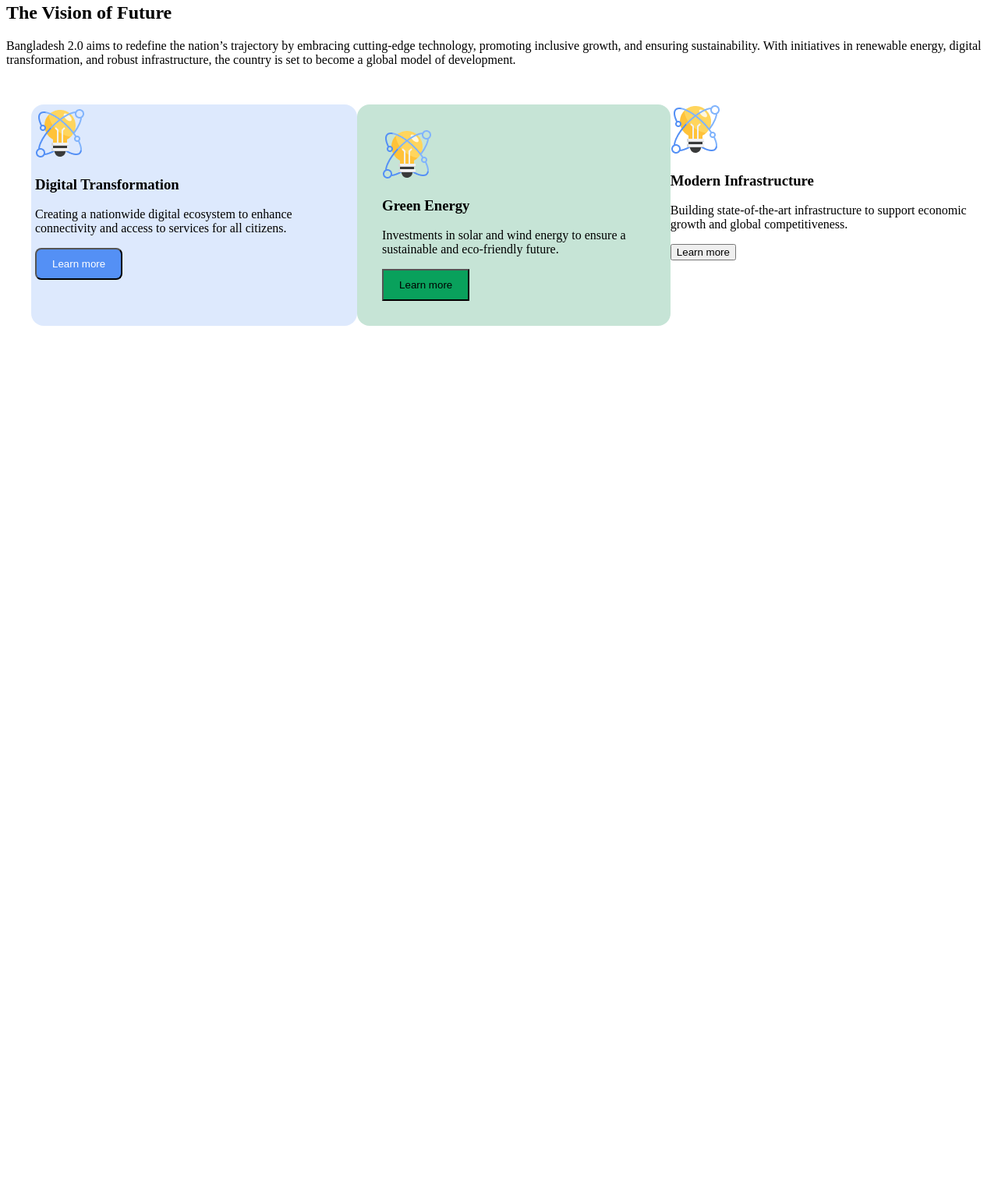
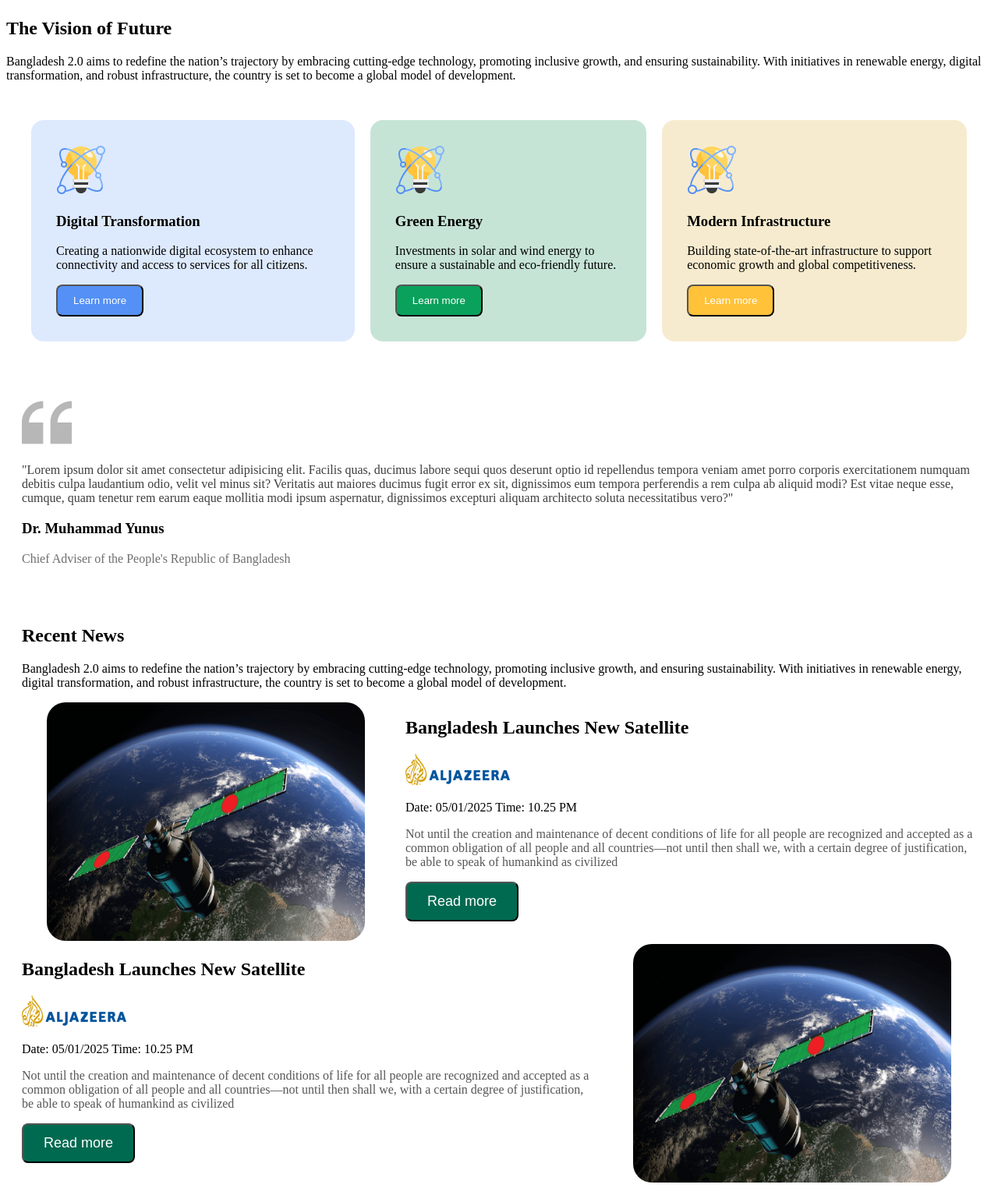
Before and after one commit to Ashraf682932/Assignment-1, a plain HTML site: page index.html in a window 1280 px wide. Shown: the part 950-2474 px from the top of the page at 78% size. Before the commit the page ends 1408 px from the top, so only its background shows below. Drawn offline with Linux system fonts and the light colour scheme.

Commit message:
satelite-section

```diff
--- a/index.html
+++ b/index.html
@@ -55,8 +55,9 @@
 
 
     </div>
+    <!-- card section -->
    </section>
-   <section>
+   <section class="card-section">
     <h2>The Vision of Future</h2>
     <p>Bangladesh 2.0 aims to redefine the nation’s trajectory by embracing cutting-edge technology, promoting inclusive growth, and ensuring sustainability. With initiatives in renewable energy, digital transformation, and robust infrastructure, the country is set to become a global model of development.</p>
     <div class="card">
@@ -73,17 +74,59 @@
             <p>Investments in solar and wind energy to ensure a sustainable and eco-friendly future.</p>
             <button class="card-2-btn">Learn more</button>
         </div>
-        <div>
+        <div class="card-3">
             <img src="./assets/card-icon.png" alt="">
             <h3>Modern Infrastructure</h3>
             <p>Building state-of-the-art infrastructure to support economic growth and global competitiveness.</p>
-            <button>Learn more</button>
+            <button class="card-3-btn">Learn more</button>
         </div>
+    </div>
+    <!-- text section -->
+   </section>
+   <section class="lorem">
+    <img src="./assets/quote-bg.png" alt="">
+    <p class="p-lorem">"Lorem ipsum dolor sit amet consectetur adipisicing elit. Facilis quas, ducimus labore sequi quos deserunt optio id repellendus tempora veniam amet porro corporis exercitationem numquam debitis culpa laudantium odio, velit vel minus sit? Veritatis aut maiores ducimus fugit error ex sit, dignissimos eum tempora perferendis a rem culpa ab aliquid modi? Est vitae neque esse, cumque, quam tenetur rem earum eaque mollitia modi ipsum aspernatur, dignissimos excepturi aliquam architecto soluta necessitatibus vero?"</p>
+    <h3 class="Adviser">Dr. Muhammad Yunus</h3>
+    <p class="paragraph">Chief Adviser of the People's Republic of Bangladesh</p>
+   </section>
+   <section>
 
 
+   </section>
+   <!-- satelite section -->
+   <section class="satelite-section">
+    <h1>Recent News</h1>
+    <p>Bangladesh 2.0 aims to redefine the nation’s trajectory by embracing cutting-edge technology, promoting inclusive growth, and ensuring sustainability. With initiatives in renewable energy, digital transformation, and robust infrastructure, the country is set to become a global model of development.</p>
+
+    <div class="satelite">
+        <div>
+            <img class="satelite-img" src="./assets/satelite.png" alt="">
+        </div>
+        <div>
+            <h2>Bangladesh Launches New Satellite</h2>
+            <img class="" src="./assets/al-jazeera.png" alt="">
+            <p>Date: 05/01/2025  Time: 10.25 PM</p>
+            <p class="satelite-text">Not until the creation and maintenance of decent conditions of life for all people are recognized and accepted as a common obligation of all people and all countries—not until then shall we,
+                with a certain degree of justification, be able to speak of humankind as civilized</p>
+             <button class="satelite-btn">Read more</button>
+            </div>
     </div>
+    <div class="satelite">
 
-   </section>
+        <div>
+            <h2>Bangladesh Launches New Satellite</h2>
+            <img class="" src="./assets/al-jazeera.png" alt="">
+            <p>Date: 05/01/2025  Time: 10.25 PM</p>
+            <p class="satelite-text">Not until the creation and maintenance of decent conditions of life for all people are recognized and accepted as a common obligation of all people and all countries—not until then shall we,
+                with a certain degree of justification, be able to speak of humankind as civilized</p>
+             <button class="satelite-btn">Read more</button>
+            </div>
+            <div>
+                <img class="satelite-img" src="./assets/satelite.png" alt="">
+            </div>
+    </div>
+</section>
+<section>
 
-</body>
+</section>
 </html>
--- a/style.css
+++ b/style.css
@@ -89,9 +89,16 @@
    align-items: start;
 
 }
+/* card section */
+.card-section{
+    padding-top: 20px;
+    padding-bottom: 20px;
+}
+
+
 .card{
     display: flex;
-    gap: 4;
+    gap:20px;
 padding: 32px;
 right:10px;
 
@@ -100,9 +107,10 @@ right:10px;
     align-items: center;
     box-sizing: border-box;
 border-radius: 16px;
-
+box-sizing: border-box;
+border-radius: 16px;
+padding: 32px;
 background: rgba(84, 144, 245, 0.2);
-padding: 5px;
 }
 .card-1-btn{
     border-radius: 8px;
@@ -124,5 +132,69 @@ background: rgb(198, 228, 214);
     padding: 11px 20px 11px 20px;
     justify-content: center;
    background-color: rgb(9, 161, 92);
+   color:white;
+   border-radius: 8px;
 
 }
+.card-3{
+    align-items: center;
+    box-sizing: border-box;
+border-radius: 16px;
+box-sizing: border-box;
+border-radius: 16px;
+padding: 32px;
+background: rgb(247, 235, 207);
+}
+.card-3-btn{
+    padding: 11px 20px 11px 20px;
+    justify-content: center;
+    color:white;
+    border-radius: 8px;
+background: rgb(255, 194, 57);
+}
+/* lorem section */
+.lorem{
+    padding-left: 20px;
+    padding-top: 20px;
+    padding-right: 20px;
+    padding-bottom: 20px;
+    box-sizing: border-box;
+}
+.p-lorem{
+    font-size:16px ;
+    color: rgba(14, 14, 14, 0.8);
+}
+.Adviser{
+    font: bold;
+}
+.paragraph{
+    font-size:16px ;
+    color: rgba(14, 14, 14, 0.6)
+
+}
+/* satelite section */
+.satelite-section{
+    padding: 20px 20px 20px 20px ;
+}
+.satelite{
+    display: flex;
+  gap:20px;
+}
+.satelite-img{
+    border-radius: 24px;
+    margin: 0px 32px;
+}
+.satelite-text{
+    color: rgba(14, 14, 14, 0.7);
+    font-size: 16px;
+}
+.satelite-btn{
+    border-radius: 8px;
+background: rgb(0, 106, 80);
+justify-content: center;
+align-items: center;
+padding: 13px 26px 13px 26px;
+color: rgb(255, 255, 255);
+font-size: 18px;
+
+}
```
